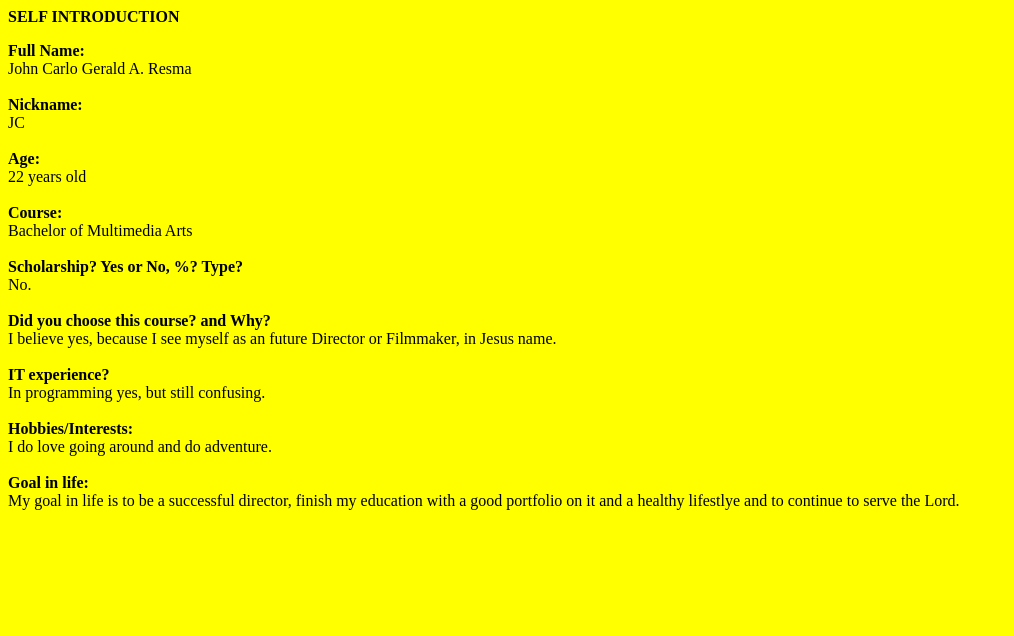
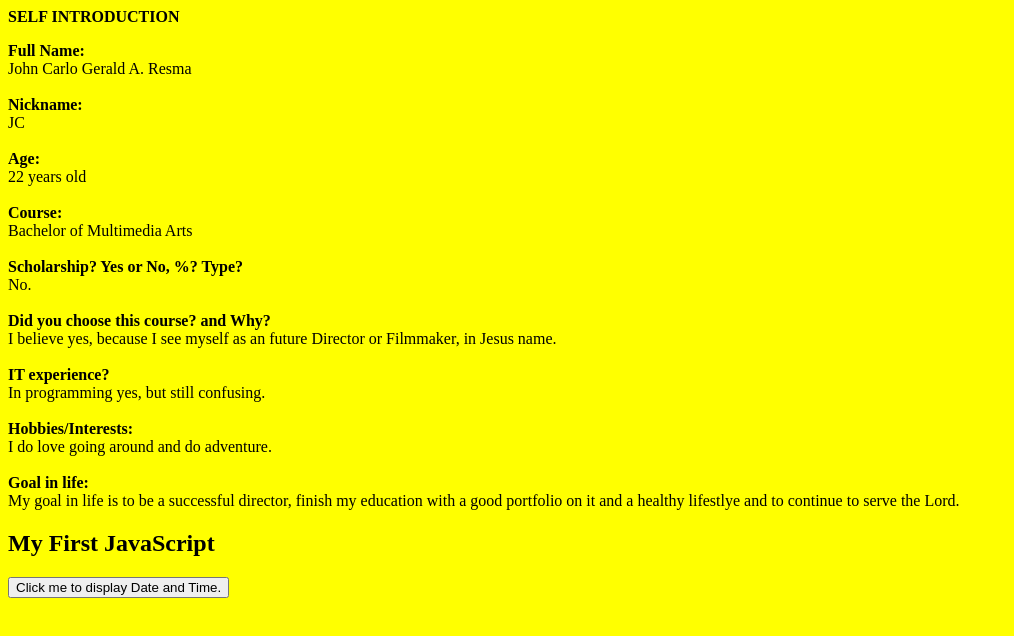
Before and after one commit to Jresma140233/Jresma140233.github.io, a plain HTML site: page index.html in a window 1280 px wide. Shown: the whole page, without its empty margins (0-1014 px from the left). Drawn offline with Linux system fonts and the light colour scheme.

Commit message:
Update index.html

```diff
--- a/index.html
+++ b/index.html
@@ -55,5 +55,13 @@ and a healthy lifestlye and to continue to serve the Lord.
 <br>
 </p>
 
+<h2>My First JavaScript</h2>
+
+<button type="button"
+onclick="document.getElementById('demo').innerHTML = Date()">
+Click me to display Date and Time.</button>
+
+<p id="demo"></p>
+
 </body>
 </html>
```
